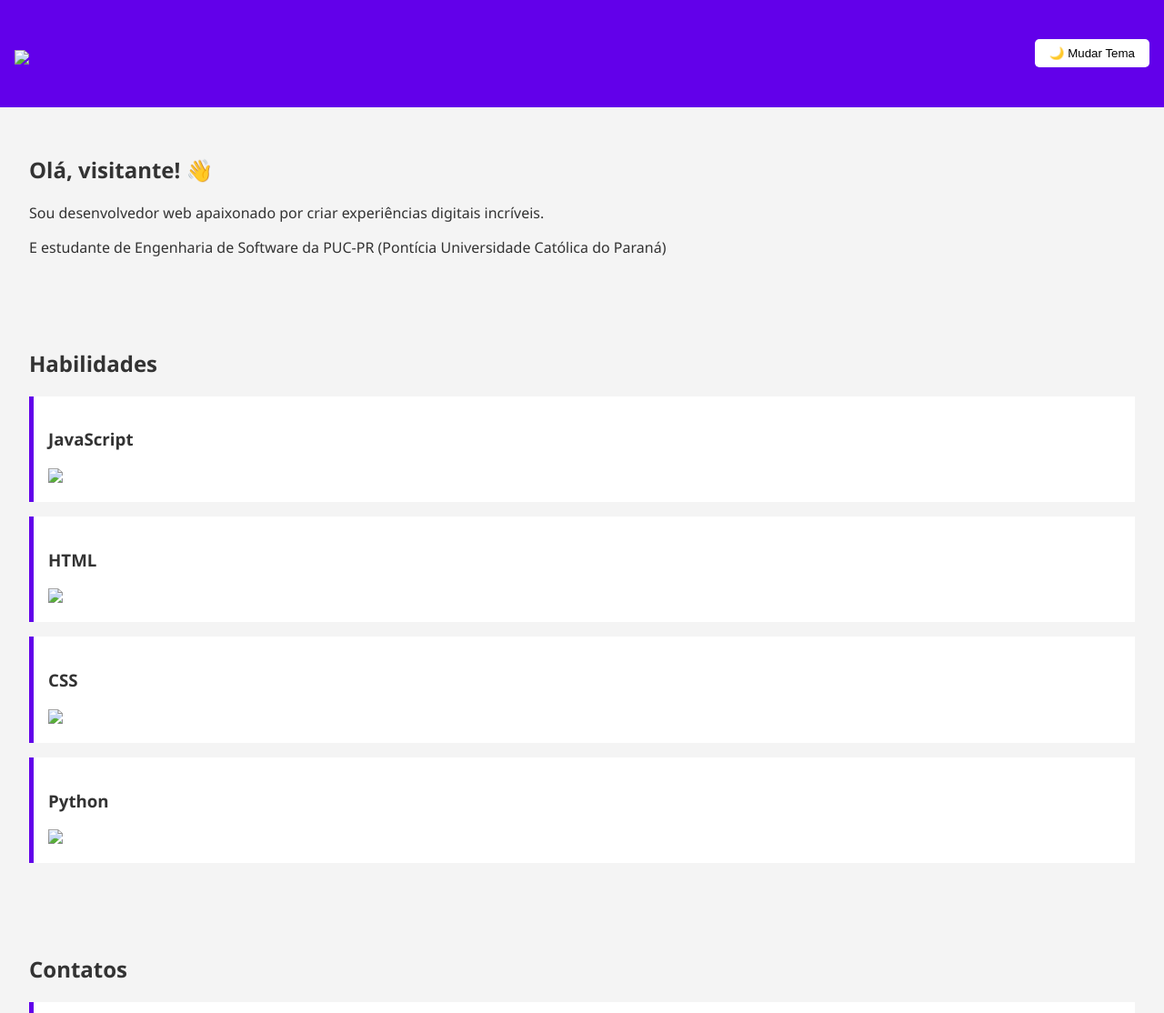
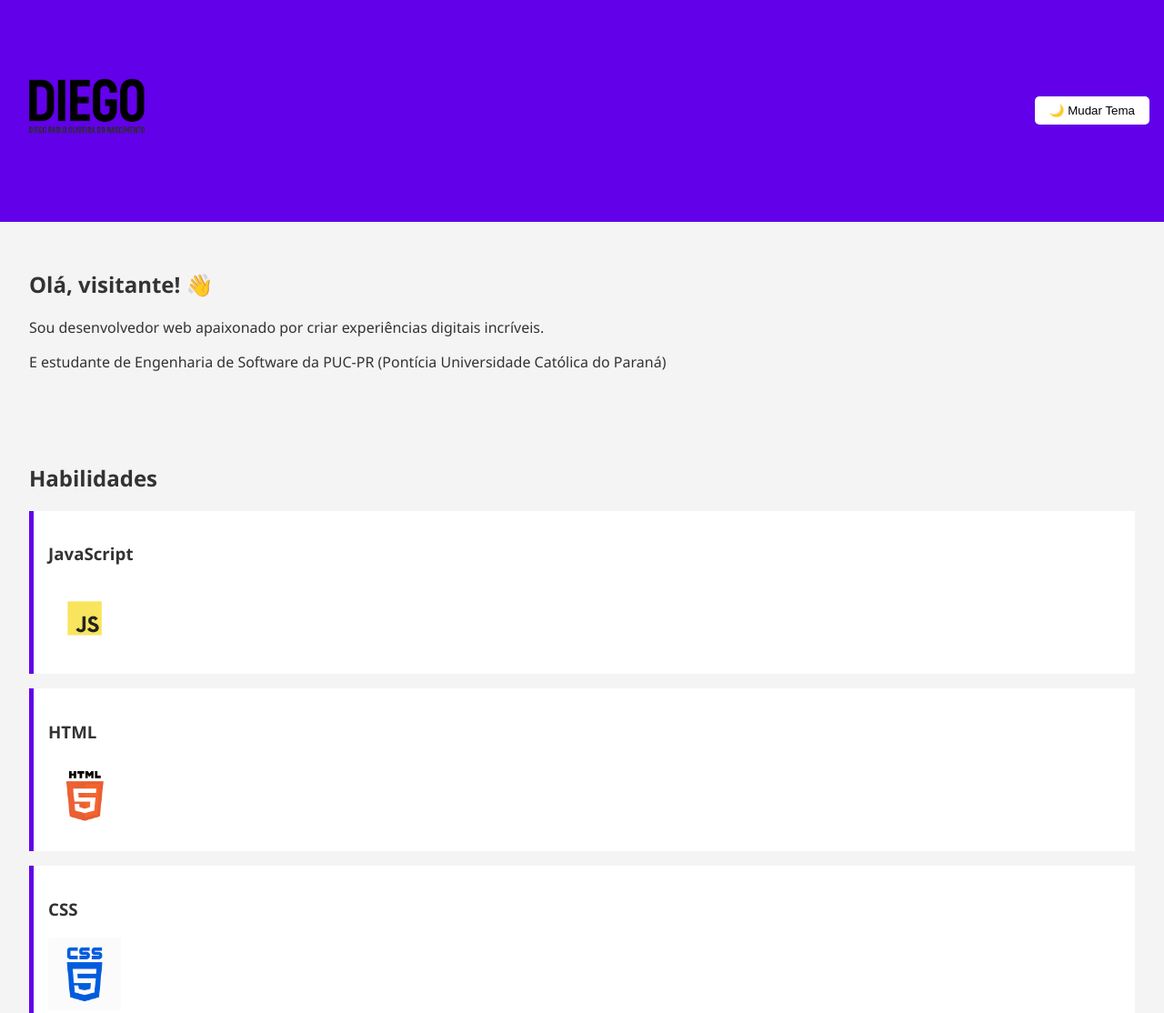
Before and after one commit to qe420/km, a plain HTML site: page index.html in a window 1280 px wide. Shown: the top 1114 px of the page at 91% size. Drawn offline with Linux system fonts and the light colour scheme.

Commit message:
Fix HTML structure and update image sources

```diff
--- a/index.html
+++ b/index.html
@@ -78,7 +78,7 @@ body.dark footer {
 </style>
 <body>
   <header>
-    <h1><img src="/portfolio-do-diego/thu/logotipo elegante co.png" class="diego"></h1>
+    <h1><img src="https://github.com/qe420/km/blob/main/logotipo%20elegante%20co.png" class="diego"></h1>
     <button id="toggleTheme">🌙 Mudar Tema</button>
   </header>
 
@@ -92,19 +92,19 @@ body.dark footer {
     <h2>Habilidades</h2>
     <div class="project-card">
       <h3>JavaScript</h3>
-      <img src="/portfolio-do-diego/thu/um logotipo estiliza.png" class="JS">
+      <img src="https://github.com/qe420/km/blob/main/um%20logotipo%20estiliza.png" class="JS">
     </div>
     <div class="project-card">
       <h3>HTML</h3>
-      <img src="/portfolio-do-diego/thu/html.png" class="JS">
+      <img src="https://github.com/qe420/km/blob/main/html.png" class="JS">
     </div>
     <div class="project-card">
       <h3>CSS</h3>
-      <img src="/portfolio-do-diego/thu/css.png" class="JS">
+      <img src="https://github.com/qe420/km/blob/main/css.png" class="JS">
     </div>
     <div class="project-card">
       <h3>Python</h3>
-      <img src="/portfolio-do-diego/thu/python.png" class="JS">
+      <img src="https://github.com/qe420/km/blob/main/python.png" class="JS">
     </div>
   </section>
   <section class="projects">
```
